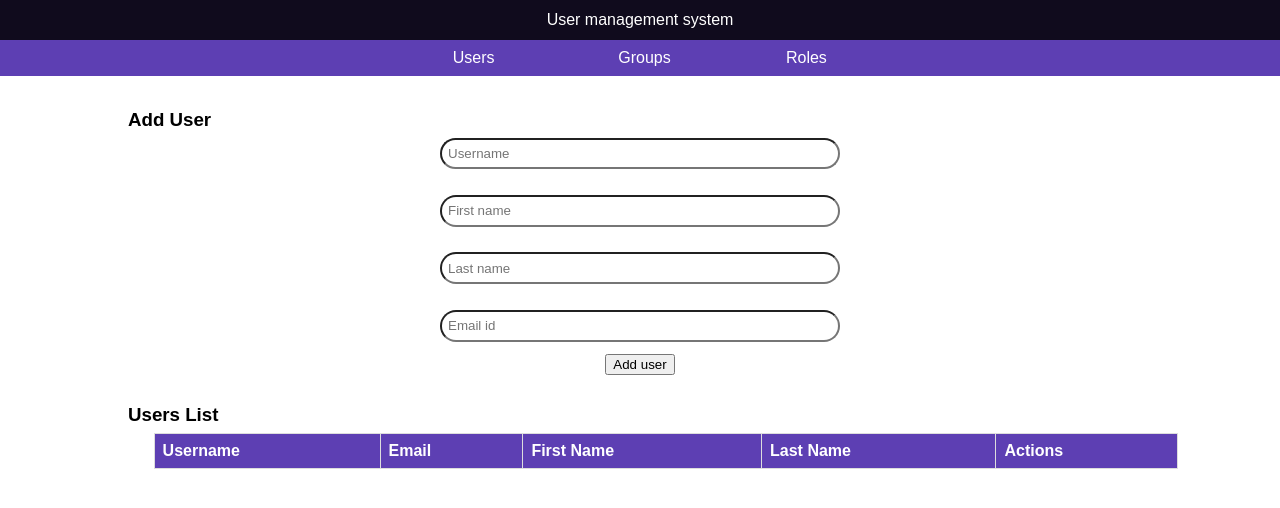
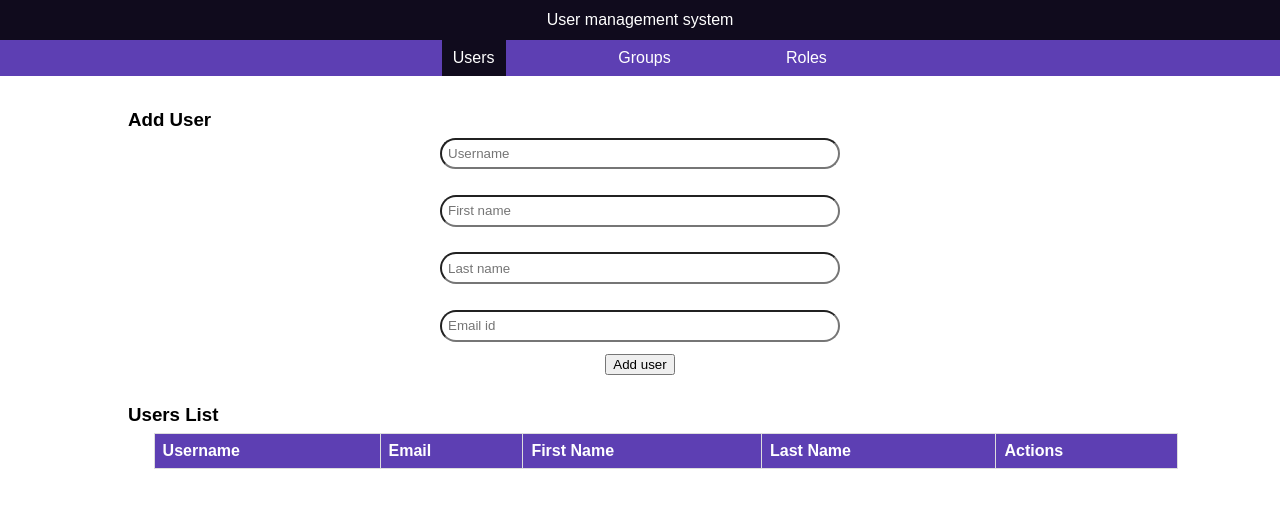
Before and after one commit to Tamilarasan-G410/TDD, a website: page index.html in a window 1280 px wide. Both pictures are taken after a click on the link "Users". Drawn offline with Linux system fonts and the light colour scheme.

Commit message:
Second commit

```diff
--- a/styles.css
+++ b/CSS/styles.css
@@ -187,3 +187,7 @@ form select {
 .user-management.active, .group-management.active, .role-management.active {
     display: block;
 }
+.navigationbar a.active {
+    background-color: #100B1D;
+    color: white;
+  }
--- a/index.html
+++ b/index.html
@@ -4,7 +4,7 @@
     <meta charset="UTF-8">
     <meta name="viewport" content="width=device-width, initial-scale=1.0">
     <link rel="icon" type="image/x-icon" href="images\favicon.png">
-    <link rel="stylesheet" href="styles.css" />
+    <link rel="stylesheet" href="./CSS/styles.css" />
     <title>User management system</title>
 </head>
 <body>
@@ -12,9 +12,9 @@
         <header class="header">User management system</header>
         <nav class="navigationbar">
             <ul>
-                <li><a href="#user-management">Users</a></li>
-                <li><a href="#group-management">Groups</a></li>
-                <li><a href="#role-management">Roles</a></li>
+                <li><a href="#user-management" class="nav-link" data-page="user-management">Users</a></li>
+                <li><a href="#group-management" class="nav-link" data-page="group-management">Groups</a></li>
+                <li><a href="#role-management" class="nav-link" data-page="role-management">Roles</a></li>
             </ul>
         </nav>
         <div class="user-management" id="user-management">
--- a/script.js
+++ b/script.js
@@ -179,4 +179,21 @@ document.addEventListener('DOMContentLoaded', () => {
             target.classList.add('active');
         });
     });
+    function setActiveLink(page) {
+        const navLinks = document.querySelectorAll('.navigationbar .nav-link');
+        navLinks.forEach(link => {
+          link.classList.remove('active');
+          if (link.getAttribute('data-page') === page) {
+            link.classList.add('active');
+          }
+        });
+    }
+    setActiveLink('user-management');
+    const navLinks = document.querySelectorAll('.navigationbar a');
+    navLinks.forEach(link => {
+    link.addEventListener('click', () => {
+      const page = link.getAttribute('data-page');
+      setActiveLink(page);
+    });
+  });
 });
```
Also changed, not shown: images/favicon.png (added).
